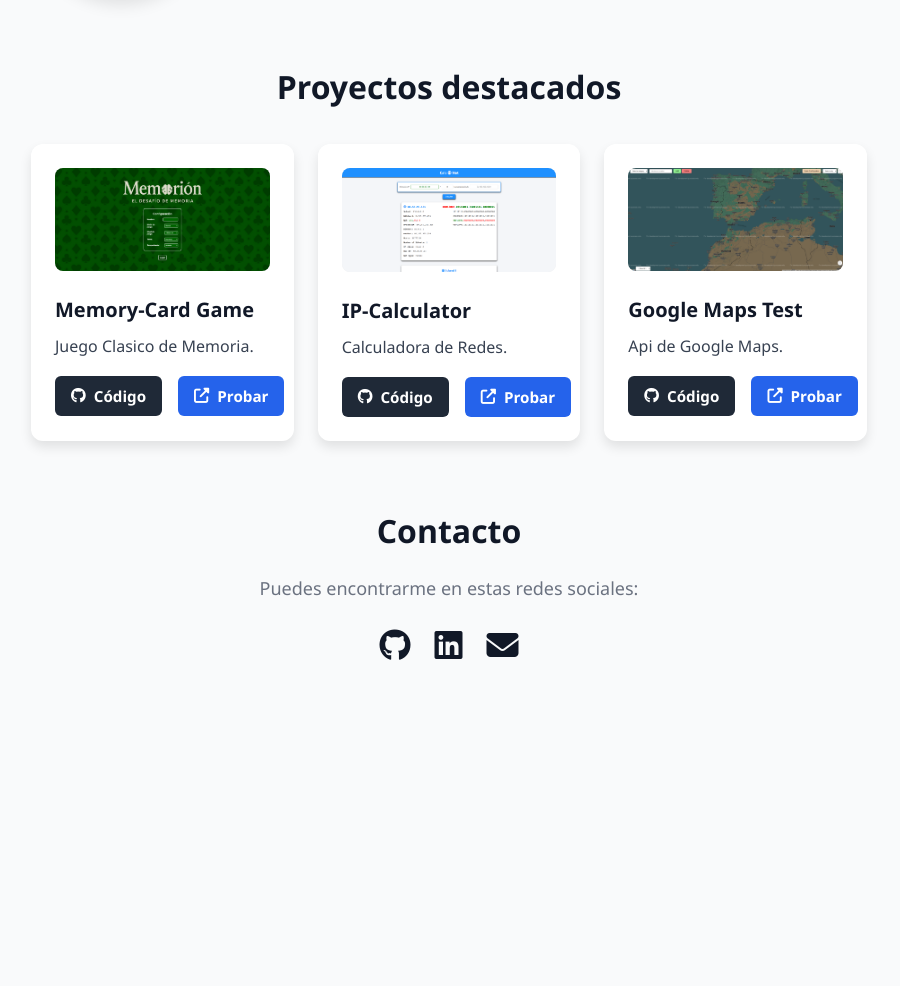
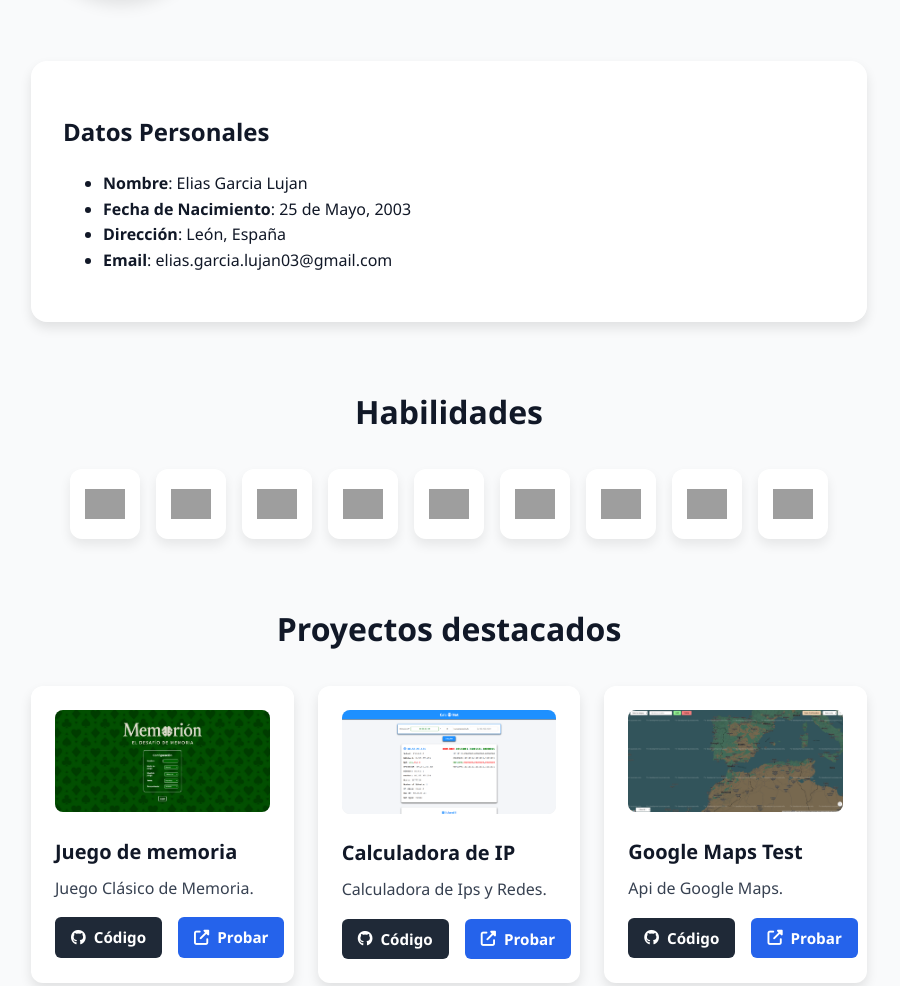
Before and after one commit to C1fon/PortFolio, a plain HTML site: page index.html in a window 1280 px wide. Shown: the part 1111-2097 px from the top of the page, without its empty margins (191-1091 px from the left). Before the commit the page ends 1877 px from the top, so only its background shows below. Drawn offline with Linux system fonts and the light colour scheme; grey boxes are pictures that could not be loaded; some icons are missing.

Commit message:
Habilidades/Datos personales

```diff
--- a/index.html
+++ b/index.html
@@ -3,7 +3,7 @@
 <head>
   <meta charset="UTF-8" />
   <meta name="viewport" content="width=device-width, initial-scale=1" />
-  <title>Portfolio - Elias</title>
+  <title>Portfolio</title>
   <link rel="stylesheet" href="styles.css" />
   <link rel="stylesheet" href="https://cdnjs.cloudflare.com/ajax/libs/font-awesome/6.4.0/css/all.min.css"/>
   <link rel="stylesheet" href="https://fonts.googleapis.com/css2?family=Bebas+Neue&display=swap">
@@ -20,9 +20,9 @@
   <div class="logo">Elias Garcia Lujan</div>
 
   <ul>
-    <li><a href="#about" data-translate="nav-about">Sobre mí</a></li>
-    <li><a href="#projects" data-translate="nav-projects">Proyectos</a></li>
-    <li><a href="#contact" data-translate="nav-contact">Contacto</a></li>
+    <li><a href="#about" data-translate="nav-about"></a></li>
+    <li><a href="#projects" data-translate="nav-projects"></a></li>
+    <li><a href="#contact" data-translate="nav-contact"></a></li>
   </ul>
 
   <!-- Banderas -->
@@ -49,7 +49,7 @@
 <main>
   <!-- Hero Intro -->
 <section id="hero">
-  <h1 data-translate="hero-title">¿Quién es Elias?</h1>
+  <h1 data-translate="hero-title"></h1>
 </section>
 
 <!-- Sobre mí -->
@@ -57,15 +57,60 @@
   <img src="IMG/Perfil.png" alt="Tu foto" />
   <div>
     <p data-translate="about-text">
-      Soy un desarrollador apasionado por crear aplicaciones web modernas y eficientes.
     </p>
   </div>
 </section>
 
+<!-- Datos Personales -->
+<section id="personal-data">
+  <h2 data-translate="personal-data-title"></h2>
+  <ul class="personal-info">
+    <li><strong data-translate="personal-name-label"></strong>: <span data-translate="personal-name"></span></li>
+    <li><strong data-translate="personal-birthdate-label"></strong>: <span data-translate="personal-birthdate"></span></li>
+    <li><strong data-translate="personal-address-label"></strong>: <span data-translate="personal-address"></span></li>
+    <li><strong data-translate="personal-email-label"></strong>: <a href="mailto:elias.garcia.lujan03@gmail.com" data-translate="personal-email"></a></li>
+  </ul>
+</section>
+
+<!-- Sección Habilidades -->
+<section id="skills">
+  <h2 data-translate="skills-title"></h2>
+  <div class="skills-icons">
+    <div class="skill" title="HTML5">
+      <img src="https://cdn.jsdelivr.net/gh/devicons/devicon/icons/html5/html5-original.svg" height="40" alt="html5 logo"/>
+    </div>
+    <div class="skill" title="CSS3">
+      <img src="https://cdn.jsdelivr.net/gh/devicons/devicon/icons/css3/css3-original.svg" height="40" alt="css3 logo"/>
+    </div>
+    <div class="skill" title="JavaScript">
+      <img src="https://cdn.jsdelivr.net/gh/devicons/devicon/icons/javascript/javascript-original.svg" height="40" alt="javascript logo"/>
+    </div>
+    <div class="skill" title="Java">
+      <img src="https://cdn.jsdelivr.net/gh/devicons/devicon/icons/java/java-original.svg" height="40" alt="java logo"/>
+    </div>
+    <div class="skill" title="Python">
+      <img src="https://cdn.jsdelivr.net/gh/devicons/devicon/icons/python/python-original.svg" height="40" alt="python logo"/>
+    </div>
+    <div class="skill" title="Lua">
+      <img src="https://cdn.jsdelivr.net/gh/devicons/devicon/icons/lua/lua-original.svg" height="40" alt="lua logo"/>
+    </div>
+    <div class="skill" title="MySQL">
+      <img src="https://cdn.jsdelivr.net/gh/devicons/devicon/icons/mysql/mysql-original.svg" height="40" alt="mysql logo"/>
+    </div>
+    <div class="skill" title="DiscordJS">
+      <img src="https://cdn.jsdelivr.net/gh/devicons/devicon/icons/discordjs/discordjs-original.svg" height="40" alt="discordjs logo"/>
+    </div>
+    <div class="skill" title="Canva">
+      <img src="https://cdn.jsdelivr.net/gh/devicons/devicon/icons/canva/canva-original.svg" height="40" alt="canva logo"/>
+    </div>
+  </div>
+</section>
+
+
 
   <!-- Proyectos -->
   <section id="projects">
-    <h2 data-translate="projects-title">Proyectos destacados</h2>
+    <h2 data-translate="projects-title"></h2>
     <div class="project-list" id="project-list">
       <!-- Los proyectos se insertarán aquí con JS -->
     </div>
@@ -73,8 +118,8 @@
 
   <!-- Contacto -->
 <section id="contact">
-  <h2 data-translate="contact-title">Contacto</h2>
-  <p data-translate="contact-text">Puedes encontrarme en estas redes sociales:</p>
+  <h2 data-translate="contact-title"></h2>
+  <p data-translate="contact-text"></p>
   <div class="social-links">
     <a href="https://github.com/c1fon" target="_blank" aria-label="GitHub" title="GitHub">
       <i class="fab fa-github"></i>
--- a/lang.json
+++ b/lang.json
@@ -1,36 +1,134 @@
-
 {
   "es": {
     "nav-about": "Sobre mí",
     "nav-projects": "Proyectos",
-    "nav-certificates":"Certificados",
+    "nav-certificates": "Certificados",
     "nav-contact": "Contacto",
     "hero-title": "¿Quién es Elias?",
     "about-text": "Soy un desarrollador apasionado por crear aplicaciones web modernas y eficientes.",
     "projects-title": "Proyectos destacados",
     "contact-title": "Contacto",
-    "contact-text": "Puedes encontrarme en estas redes sociales:"
+    "contact-text": "Puedes encontrarme en estas redes sociales:",
+    "personal-data-title": "Datos Personales",
+    "personal-name": "Elias Garcia Lujan",
+    "personal-birthdate": "25 de Mayo, 2003",
+    "personal-address": "León, España",
+    "personal-email": "elias.garcia.lujan03@gmail.com",
+    "personal-name-label": "Nombre",
+    "personal-birthdate-label": "Fecha de Nacimiento",
+    "personal-address-label": "Dirección",
+    "personal-email-label": "Email",
+    "skills-title": "Habilidades",
+    "projects": [
+      {
+        "title": "Juego de memoria",
+        "description": "Juego Clásico de Memoria.",
+        "link": "https://github.com/C1fon/Memory-Game",
+        "demo": "https://c1fon.github.io/Memory-Game/",
+        "image": "IMG/Proyecto1.png"
+      },
+      {
+        "title": "Calculadora de IP",
+        "description": "Calculadora de Ips y Redes.",
+        "link": "https://github.com/C1fon/Ip-Calculator",
+        "demo": "https://c1fon.github.io/Ip-Calculator/",
+        "image": "IMG/Proyecto2.png"
+      },
+      {
+        "title": "Google Maps Test",
+        "description": "Api de Google Maps.",
+        "link": "https://github.com/C1fon/Google-Maps-Api",
+        "demo": "https://c1fon.github.io/Google-Maps-Api/",
+        "image": "IMG/Proyecto3.png"
+      }
+    ]
   },
   "en": {
     "nav-about": "About Me",
     "nav-projects": "Projects",
-    "nav-certificates":"Certificates",
+    "nav-certificates": "Certificates",
     "nav-contact": "Contact",
     "hero-title": "Who's Elias?",
     "about-text": "I'm a passionate developer focused on building modern and efficient web applications.",
     "projects-title": "Highlighted Projects",
     "contact-title": "Contact",
-    "contact-text": "You can find me on these platforms:"
+    "contact-text": "You can find me on these platforms:",
+    "personal-data-title": "Personal Data",
+    "personal-name": "Elias Garcia Lujan",
+    "personal-birthdate": "May 25, 2003",
+    "personal-address": "León, Spain",
+    "personal-email": "elias.garcia.lujan03@gmail.com",
+    "personal-name-label": "Name",
+    "personal-birthdate-label": "Birthdate",
+    "personal-address-label": "Address",
+    "personal-email-label": "Email",
+    "skills-title": "Skills",
+    "projects": [
+      {
+        "title": "Memory-Card Game",
+        "description": "Classic Memory Game.",
+        "link": "https://github.com/C1fon/Memory-Game",
+        "demo": "https://c1fon.github.io/Memory-Game/",
+        "image": "IMG/Proyecto1.png"
+      },
+      {
+        "title": "IP-Calculator",
+        "description": "Network Calculator.",
+        "link": "https://github.com/C1fon/Ip-Calculator",
+        "demo": "https://c1fon.github.io/Ip-Calculator/",
+        "image": "IMG/Proyecto2.png"
+      },
+      {
+        "title": "Google Maps Test",
+        "description": "Google Maps API.",
+        "link": "https://github.com/C1fon/Google-Maps-Api",
+        "demo": "https://c1fon.github.io/Google-Maps-Api/",
+        "image": "IMG/Proyecto3.png"
+      }
+    ]
   },
   "fr": {
     "nav-about": "À propos",
     "nav-projects": "Projets",
-    "nav-certificates":"Certificat",
+    "nav-certificates": "Certificat",
     "nav-contact": "Contact",
     "hero-title": "Qui est Elias ?",
     "about-text": "Je suis un développeur passionné par la création d'applications web modernes et efficaces.",
     "projects-title": "Projets en vedette",
     "contact-title": "Contact",
-    "contact-text": "Vous pouvez me trouver sur ces réseaux sociaux :"
+    "contact-text": "Vous pouvez me trouver sur ces réseaux sociaux :",
+    "personal-data-title": "Données Personnelles",
+    "personal-name": "Elias Garcia Lujan",
+    "personal-birthdate": "25 Mai, 2003",
+    "personal-address": "León, Espagne",
+    "personal-email": "elias.garcia.lujan03@gmail.com",
+    "personal-name-label": "Nom",
+    "personal-birthdate-label": "Date de naissance",
+    "personal-address-label": "Adresse",
+    "personal-email-label": "Email",
+    "skills-title": "Compétences",
+    "projects": [
+      {
+        "title": "Jeu-cartes mémoire",
+        "description": "Jeu de mémoire classique.",
+        "link": "https://github.com/C1fon/Memory-Game",
+        "demo": "https://c1fon.github.io/Memory-Game/",
+        "image": "IMG/Proyecto1.png"
+      },
+      {
+        "title": "IP-Calculator",
+        "description": "Calculatrice réseau.",
+        "link": "https://github.com/C1fon/Ip-Calculator",
+        "demo": "https://c1fon.github.io/Ip-Calculator/",
+        "image": "IMG/Proyecto2.png"
+      },
+      {
+        "title": "Google Maps Test",
+        "description": "API Google Maps.",
+        "link": "https://github.com/C1fon/Google-Maps-Api",
+        "demo": "https://c1fon.github.io/Google-Maps-Api/",
+        "image": "IMG/Proyecto3.png"
+      }
+    ]
   }
 }
--- a/script.js
+++ b/script.js
@@ -4,30 +4,8 @@ let translations = {};
 // Idioma actual seleccionado, por defecto español
 let currentLang = 'es';
 
-// Array con los proyectos que mostrarás en la página
-const projects = [
-  {
-    title: "Memory-Card Game",
-    description: "Juego Clasico de Memoria.",
-    link: "https://github.com/C1fon/Memory-Game",
-    demo: "https://c1fon.github.io/Memory-Game/",
-    image: "IMG/Proyecto1.png"
-  },
-  {
-    title: "IP-Calculator",
-    description: "Calculadora de Redes.",
-    link: "https://github.com/C1fon/Ip-Calculator",
-    demo: "https://c1fon.github.io/Ip-Calculator/",
-    image: "IMG/Proyecto2.png"
-  },
-  {
-    title: "Google Maps Test",
-    description: "Api de Google Maps.",
-    link: "https://github.com/C1fon/Google-Maps-Api",
-    demo: "https://c1fon.github.io/Google-Maps-Api/",
-    image: "IMG/Proyecto3.png"
-  },
-];
+// Array de proyectos vacío inicialmente (se llenará con los datos de lang.json)
+let projects = [];
 
 // Referencia al contenedor donde se insertarán las tarjetas de proyectos
 const projectListEl = document.getElementById('project-list');
@@ -59,6 +37,31 @@ function renderProjects() {
     projectListEl.appendChild(card);
   });
 }
+
+// Función que aplica las traducciones a los elementos que tengan el atributo data-translate
+function applyTranslations(lang) {
+  document.querySelectorAll('[data-translate]').forEach(el => {
+    const key = el.getAttribute('data-translate');
+    // Si hay traducción para la clave en el idioma actual, actualizar el texto
+    if (translations[lang] && translations[lang][key]) {
+      el.textContent = translations[lang][key];
+    }
+  });
+}
+
+// Función que obtiene los proyectos del archivo JSON y los actualiza según el idioma
+function getProjects() {
+  if (translations[currentLang] && translations[currentLang].projects) {
+    projects = translations[currentLang].projects;
+    renderProjects(); // Re-renderizar los proyectos con el nuevo idioma
+  }
+}
+
+// Referencias al dropdown personalizado de idioma
+const customSelect = document.getElementById('custom-lang-select');
+const selected = customSelect.querySelector('.selected'); // Elemento que muestra la opción seleccionada
+const options = customSelect.querySelector('.options');   // Contenedor con las opciones disponibles
+
 
 // Ejecutar la función para mostrar los proyectos al cargar el script
 renderProjects();
@@ -92,26 +95,12 @@ function createFloatingIcon() {
 // Crear un nuevo icono flotante cada 500ms (medio segundo)
 setInterval(createFloatingIcon, 500);
 
-// Función que aplica las traducciones a los elementos que tengan el atributo data-translate
-function applyTranslations(lang) {
-  document.querySelectorAll('[data-translate]').forEach(el => {
-    const key = el.getAttribute('data-translate');
-    // Si hay traducción para la clave en el idioma actual, actualizar el texto
-    if (translations[lang] && translations[lang][key]) {
-      el.textContent = translations[lang][key];
-    }
-  });
-}
-
-// Referencias al dropdown personalizado de idioma
-const customSelect = document.getElementById('custom-lang-select');
-const selected = customSelect.querySelector('.selected'); // Elemento que muestra la opción seleccionada
-const options = customSelect.querySelector('.options');   // Contenedor con las opciones disponibles
 
 // Función para cambiar idioma, aplicar traducciones y actualizar UI
 function setLanguage(lang) {
   currentLang = lang; // Actualizar idioma actual
   applyTranslations(currentLang); // Aplicar traducciones al contenido
+  getProjects(); // Obtener proyectos traducidos y renderizarlos
   localStorage.setItem('preferredLang', currentLang); // Guardar preferencia en localStorage
 
   // Actualizar visualmente el dropdown con la opción seleccionada (bandera y nombre)
--- a/styles.css
+++ b/styles.css
@@ -360,3 +360,102 @@ main {
   object-fit: cover;
   border-radius: 2px;
 }
+
+
+/* Sección Datos Personales */
+#personal-data {
+  background: #ffffff;
+  padding: 2rem;
+  border-radius: 16px;
+  box-shadow: 0 6px 12px rgba(0, 0, 0, 0.1);
+  margin-bottom: 4rem;
+  max-width: 900px;
+  margin-left: auto;
+  margin-right: auto;
+}
+
+#personal-data h3 {
+  font-size: 2rem;
+  font-weight: 700;
+  text-align: center;
+  margin-bottom: 2rem;
+  color: #1f2937;
+}
+
+.personal-item {
+  display: flex;
+  justify-content: space-between;
+  margin-bottom: 1.5rem;
+  font-size: 1.125rem;
+  color: #374151;
+}
+
+.personal-item strong {
+  font-weight: 700;
+  color: #2563eb;
+}
+
+.personal-item span {
+  color: #4b5563;
+}
+
+.personal-item:last-child {
+  margin-bottom: 0;
+}
+
+/* Responsive para dispositivos pequeños */
+@media (max-width: 600px) {
+  #personal-data {
+    padding: 1.5rem;
+  }
+
+  .personal-item {
+    flex-direction: column;
+    align-items: flex-start;
+  }
+
+  .personal-item strong {
+    margin-bottom: 0.5rem;
+  }
+}
+
+/* Sección Habilidades */
+#skills {
+  margin-bottom: 4rem;
+  text-align: center;
+}
+
+#skills h2 {
+  font-size: 2rem;
+  font-weight: 700;
+  margin-bottom: 2rem;
+}
+
+.skills-icons {
+  display: flex;
+  flex-wrap: wrap;
+  justify-content: center;
+  gap: 1rem;
+}
+
+.skill {
+  width: 70px;
+  height: 70px;
+  display: flex;
+  align-items: center;
+  justify-content: center;
+  background: white;
+  border-radius: 12px;
+  box-shadow: 0 6px 12px rgba(0, 0, 0, 0.08);
+  transition: transform 0.3s ease;
+}
+
+.skill img {
+  width: 40px;
+  height: 40px;
+  object-fit: contain;
+}
+
+.skill:hover {
+  transform: scale(1.1);
+}
```
